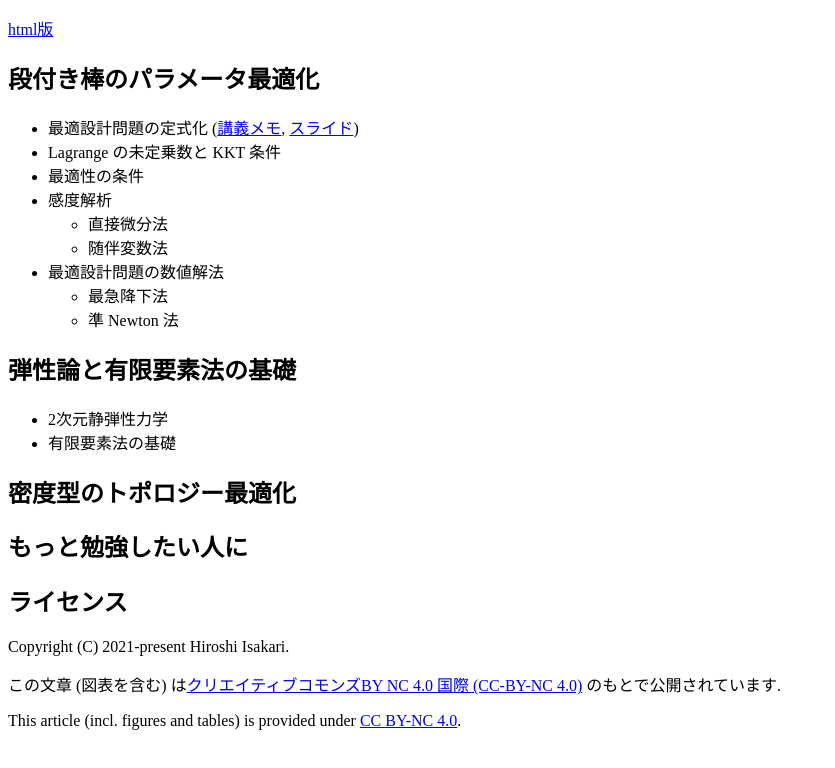
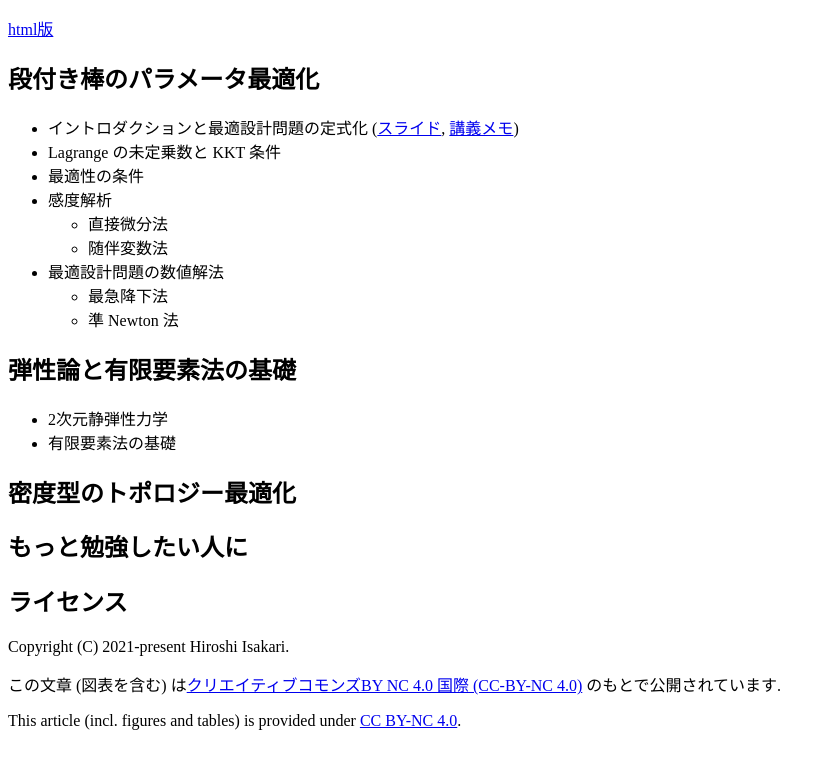
Before and after one commit to isakari/mech_synthesis, a plain HTML site: page index.html in a window 1280 px wide. Shown: the whole page, without its empty margins (0-835 px from the left). Drawn offline with nearby package versions, Linux system fonts and the light colour scheme.

Commit message:
01done: modified

```diff
--- a/index.html
+++ b/index.html
@@ -16,7 +16,7 @@
 <p><a href="https://isakari.github.io/mech_synthesis/">html版</a></p>
 <h2 id="段付き棒のパラメータ最適化">段付き棒のパラメータ最適化</h2>
 <ul>
-<li>最適設計問題の定式化 (<a href="./01memo.pdf">講義メモ</a>, <a href="./01slide.pdf">スライド</a>)</li>
+<li>イントロダクションと最適設計問題の定式化 (<a href="./01slide.pdf">スライド</a>, <a href="./01memo.pdf">講義メモ</a>)</li>
 <li>Lagrange の未定乗数と KKT 条件</li>
 <li>最適性の条件</li>
 <li>感度解析
```
Also changed, not shown: 2 other files.
